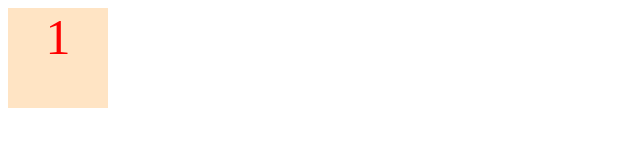
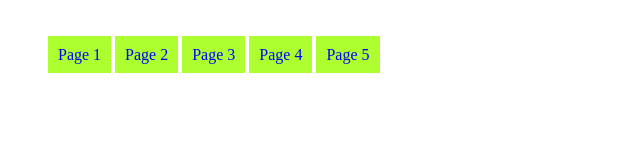
Before and after one commit to Nadja-Fullstack/CSS, a plain HTML site: page Index.html in a window 1280 px wide. Shown: the whole page, without its empty margins (0-640 px from the left). Drawn offline with Linux system fonts and the light colour scheme.

Commit message:
Add hover example

```diff
--- a/Index.html
+++ b/Index.html
@@ -8,6 +8,15 @@
     <link rel="stylesheet" href="./style.css" />
   </head>
   <body>
-    <div>1</div>
+    <nav class="navigation">
+      <ul class="link-list">
+        <li><a href="#" class="page-link">Page 1</a></li>
+        <li><a href="#" class="page-link">Page 2</a></li>
+        <li><a href="#" class="page-link">Page 3</a></li>
+        <li><a href="#" class="page-link">Page 4</a></li>
+        <li><a href="#" class="page-link">Page 5</a></li>
+      </ul>
+    </nav>
+
   </body>
 </html>
--- a/style.css
+++ b/style.css
@@ -1,21 +1,25 @@
-/* Add pseudo-class:
+/* Navigation bar:
 
-- example: hover;
-- pseudo-class will be added to the selector, i.e. div;
-- writing mode: i.e. with div: div:hover; :active; :focus; :focus.within; :target; :hover, :visited; :focus-visible,
 - */
 
-div {
-    width: 100px;
-    height: 100px;
-    background-color: bisque;
-    color: red;
-    font-size: 50px;
-    text-align: center;
+/* Combinators -> CSS combinators: child combinator, descendant combinator, namespace separator, next-sibling combinator, selector list, subsquent-sibling...; */
+
+
+.link-list li {
+    /* to sellect all li elements inside the link-list calss - descendant combinator */
+    display: inline-block;
+    /* inline-block: ranges one by one in a line (like inline elements), size will be defined depending on the content (like inline elements), elements will be always square-block (like block alements), heights and width can be applied (like block elements)*/
+    margin-top: 30px;
+    }
+
+.page-link {
+    text-decoration: none;
+    background-color: greenyellow;
+    padding: 10px;
+    color: blue;
 }
 
-div:hover {
-    background-color: darkblue;
-    color: yellow;
-
+.page-link:hover {
+    background-color: blue;
+    color: red;
 }
```
